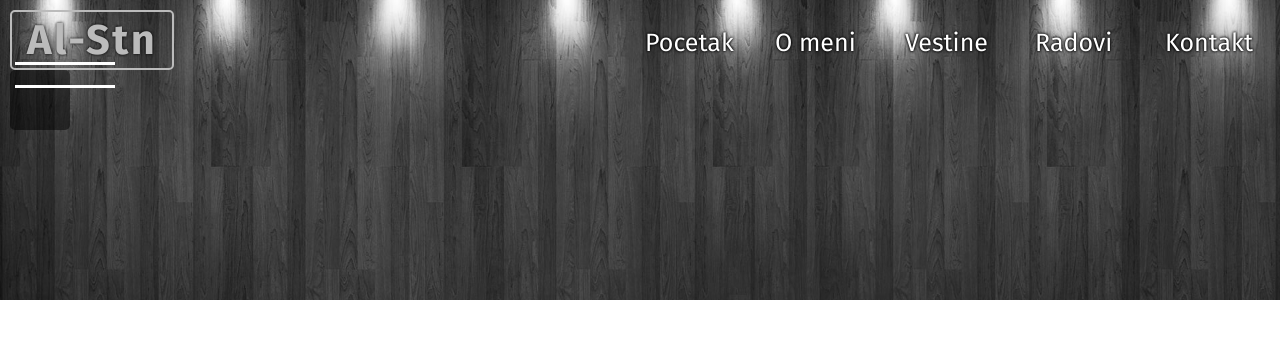
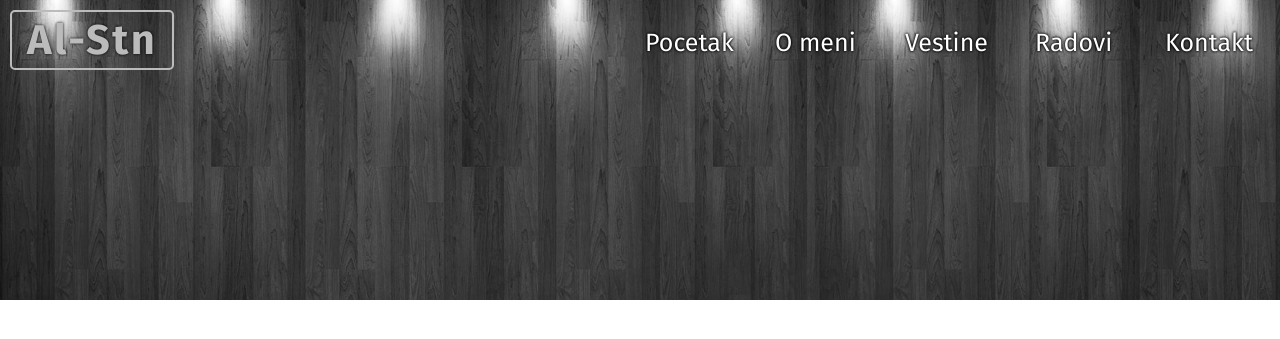
Before and after one commit to apstanisic/personal-website, a PHP site: page / in a window 1280 px wide. Shown: the top 339 px of the page. Run offline with PHP 8.4, Linux system fonts and the light colour scheme; some libraries are stand-ins or nearby versions.

Commit message:
Resen problem scroll-a, sve je stabilno, dugme uradjeno

```diff
--- a/css/delovi/header.sass
+++ b/css/delovi/header.sass
@@ -1,6 +1,6 @@
 .navigacija
 	@include position(absolute, 0 0 auto 0)
-	width: 100vw
+	width: 100%
 	height: auto
 
 	.otvarac
@@ -30,12 +30,12 @@
 
 		.nav-dugme
 
-			display: block
+			display: flex
 			justify-content: center
 			align-items: center
-			flex-direction: column
-			flex-wrap: none
-			//@include position(absolute, 10px 10px auto auto)
+			//flex-direction: column
+			//flex-wrap: none
+			@include position(absolute, 10px 10px auto auto)
 			@include size(60px)
 			border-radius: 5px
 			background: $poluprovidnoCrno
@@ -44,26 +44,25 @@
 			cursor: pointer
 			margin-right: 0px
 			transition: all 400ms
+			//z-index: 2
 
 			&.pomeri-nav-dugme
-				margin-right: 260px
+				margin-right: 200px
 				background: #000
 
 			.crta, .crta:before, .crta:after
+				display: block
 				position: relative
 				content: ""
 				height: 3px
 				background: #fff
-				width: 100px
-
-			.crta:before, .crta:after
-				position: absolute
+				width: 40px
 
 			.crta:before
-				top: 10px
+				bottom: 13px
 
 			.crta:after
-				bottom: 10px
+				top: 10px
 
 
 
@@ -89,12 +88,12 @@
 
 
 			&.prikazi-nav
-				width: 260px
+				width: 200px
 
 			li
 				display: flex
 				height: 60px
-				padding-left: 30px
+				padding-left: 10px
 				font-size: 20px
 				align-items: center
 
@@ -117,6 +116,9 @@
 			text-shadow: 0 0 3px #000, 0 0 3px #000
 			.otvarac
 				display: inline-block
+
+				.nav-dugme
+					display: none
 
 			.nav-linkovi
 				background: transparent
@@ -141,9 +143,3 @@
 						border-bottom: 0.2em solid $prljavoBela
 						border-width: auto
 						transform: scaleX(1)
-
-
-
-
-	.nav-dugme, .nav-strela
-		display: none
--- a/css/import/default.sass
+++ b/css/import/default.sass
@@ -1,4 +1,5 @@
-body
+
+html, body
 	font-family: $font
 
 ul
@@ -13,3 +14,6 @@ a
 button
 	&:focus
 		outline: none
+
+.hide
+	display: none
```
Also changed, not shown: css/style.css.
